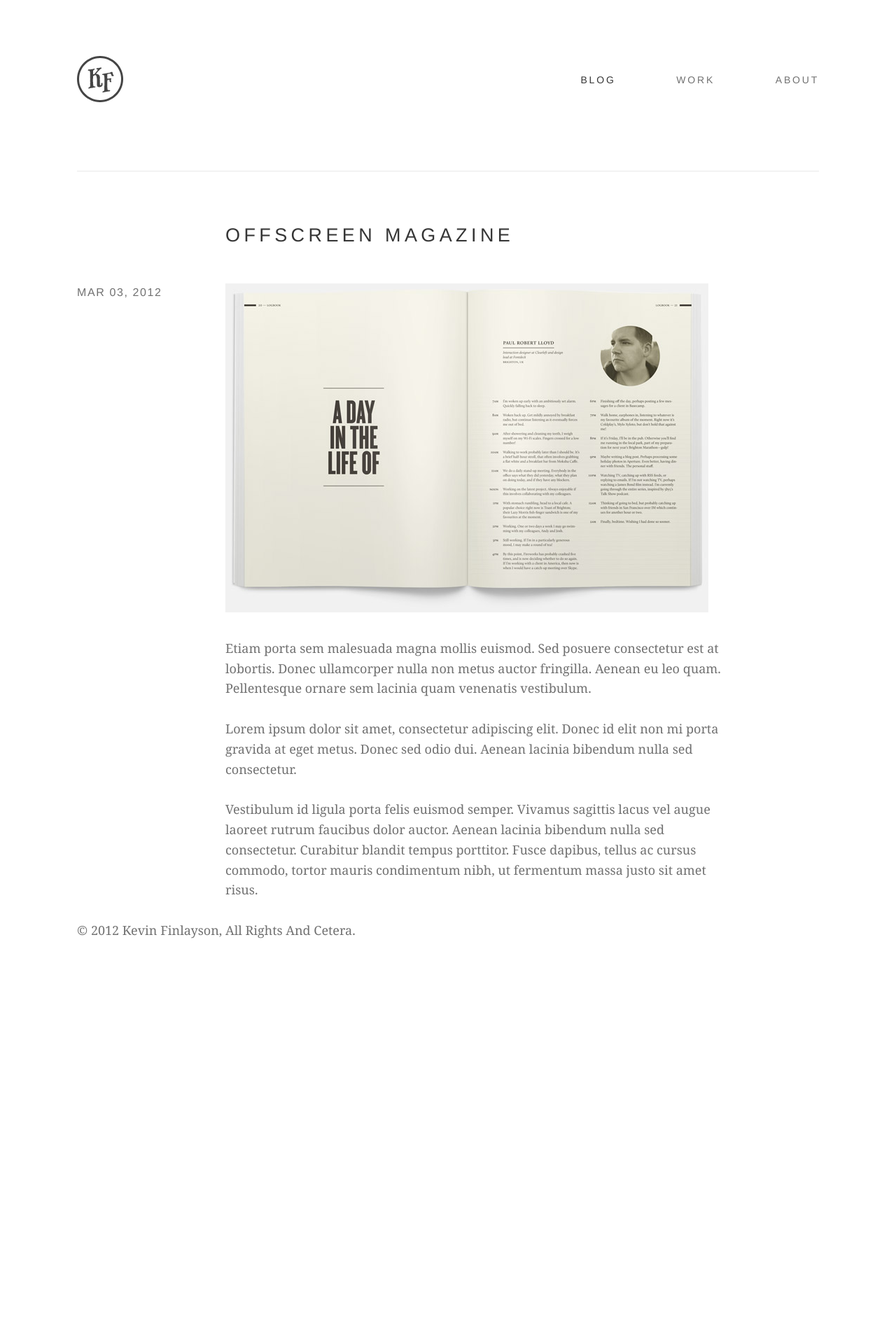
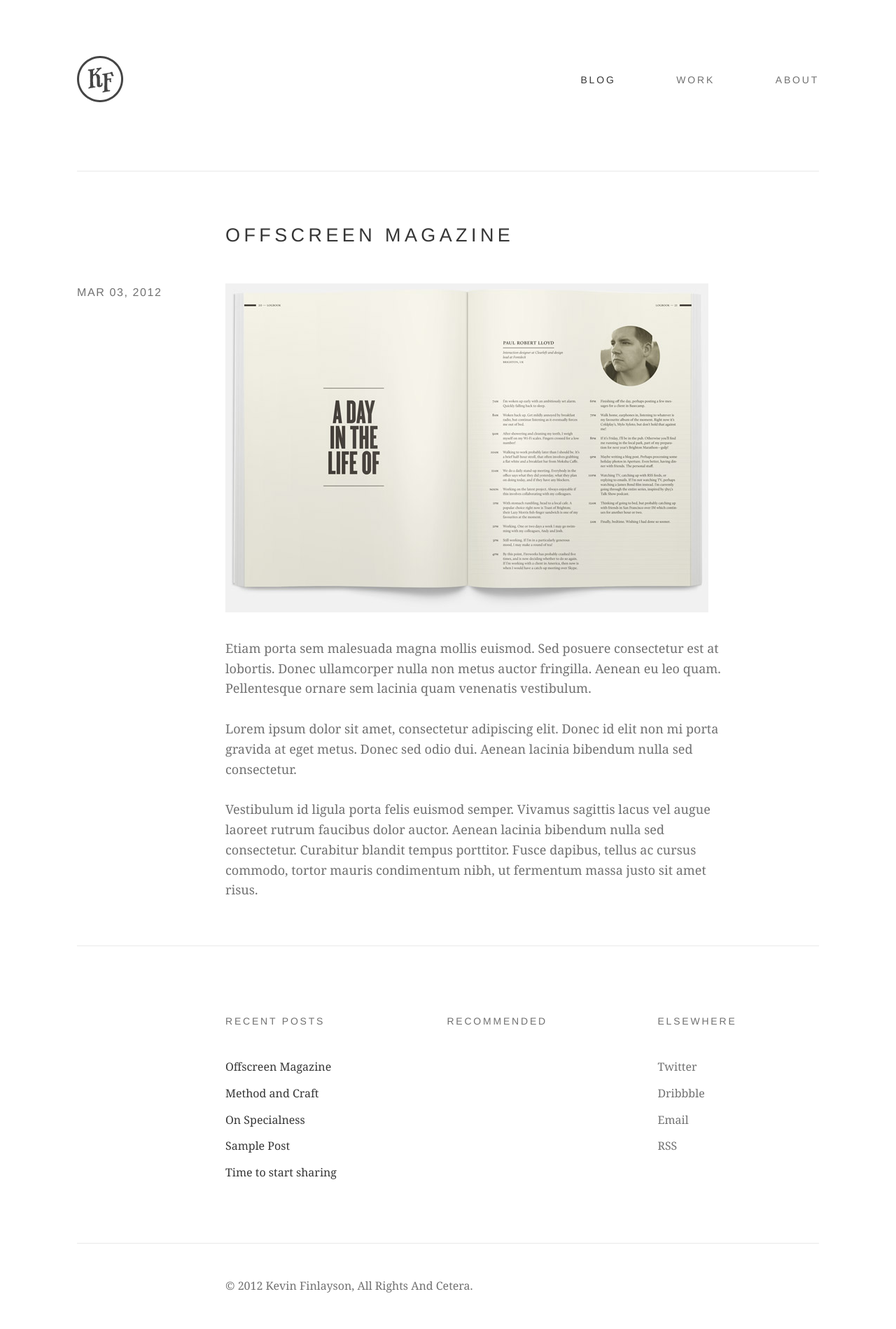
Before and after one commit to kevinfinlayson/kevinfinlayson.com, a Jekyll site: the page built from index.html, in a window 1280 px wide. Shown: the whole page at 70% size. Built offline with Jekyll 4.4.1, drawn with Linux system fonts in a browser that asks for light colours; nearby versions of some CDN libraries; before the commit the page ends 1344 px from its top, so only the background shows below that.

Commit message:
New clean version styling and layout

```diff
--- /dev/null
+++ b/_includes/complementary.html
@@ -0,0 +1,24 @@
+<aside role="complementary">
+  <section class="recent-posts">
+    <h2>Recent Posts</h2>
+    <ul>
+      {% for post in site.posts limit:5 %}
+        <li><a href="{{ post.url }}" title="{{ post.title }}">{{ post.title }}</a></li>
+      {% endfor %}
+    </ul>
+  </section><!-- recent-posts -->
+  <section class="recent-posts">
+    <h2>Recommended</h2>
+    <ul>
+    </ul>
+  </section><!-- recent-posts -->
+  <section class="elsewhere">
+    <h2>Elsewhere</h2>
+    <ul>
+      <li>Twitter</li>
+      <li>Dribbble</li>
+      <li>Email</li>
+      <li>RSS</li>
+    </ul>
+  </section><!-- recent-posts -->
+</aside><!-- end of complementary -->
--- a/_includes/footer.html
+++ b/_includes/footer.html
@@ -1,3 +1,3 @@
 <footer role="contentinfo">
-  &copy; {{ site.time | date: "%Y" }} Kevin Finlayson, All Rights And Cetera.
+  <div class="copyright">&copy; {{ site.time | date: "%Y" }} Kevin Finlayson, All Rights And Cetera.</div>
 </footer><!-- end of contentinfo -->
--- a/_layouts/default.html
+++ b/_layouts/default.html
@@ -6,7 +6,7 @@
   <div class="container">
     {% include header.html %}
     {{ content }}
-    <!-- {#% include sidebar.html %} -->
+    {% include complementary.html %}
     {% include footer.html %}
   </div><!-- end of container -->
   {% include scripts.html %}
--- a/_posts/2011-12-10-I-have-things-to-share.markdown
+++ b/_posts/2011-12-10-time-to-start-sharing.markdown
@@ -1,6 +1,6 @@
 ---
 layout: single-post
-title: Time to start sharing. I have things to share.
+title: Time to start sharing
 ---
 
 From time to time, I like to write things. I’ll get excited or incensed about something, and find I have more to say than 140 characters will permit.
--- a/css/screen.css
+++ b/css/screen.css
@@ -43,10 +43,6 @@
 typography
 */
 h1 {
-  font-size: 2em;
-  margin: 0.67em 0; }
-
-h2 {
   font-size: 1.5em;
   margin: 1.75em 0;
   font-family: "freight-sans-pro-1", "freight-sans-pro-2", "helvetica neue", arial, sans-serif;
@@ -54,9 +50,13 @@
   letter-spacing: 0.2em;
   font-weight: 400; }
 
-h3 {
-  font-size: 1.17em;
-  margin: 1em 0; }
+h2 {
+  font-size: 0.7778em;
+  margin: 3em 0;
+  font-family: "freight-sans-pro-1", "freight-sans-pro-2", "helvetica neue", arial, sans-serif;
+  text-transform: uppercase;
+  letter-spacing: 0.2em;
+  font-weight: 500; }
 
 h1 a, h1 a:visited, h2 a, h2 a:visited {
   color: #363636; }
@@ -92,7 +92,7 @@
 
 menu, ol, ul {
   list-style: none;
-  padding: 0 0 0 40px; }
+  padding: 0; }
 
 li {
   margin-bottom: 0.75em; }
@@ -137,7 +137,6 @@
   display: inline-block;
   line-height: 1.4;
   text-decoration: none;
-  font-weight: 400;
   margin: 0 0 0 80px; }
 
 nav > a:first-child {
@@ -155,7 +154,7 @@
 
 article {
   font-family: "skolar-1", "skolar-2", georgia, serif;
-  font-weight: 300; }
+  border-bottom: 1px solid #e9e9e9; }
 
 article aside {
   font-family: "freight-sans-pro-1", "freight-sans-pro-2", "helvetica neue", arial, sans-serif;
@@ -166,10 +165,43 @@
   font-weight: 400; }
 
 /*
+Complementary
+*/
+aside[role=complementary] {
+  padding: 3em 0 4em 20%;
+  border-bottom: 1px solid #e9e9e9;
+  display: -webkit-box;
+  display: -moz-box;
+  display: box;
+  -webkit-box-align: start;
+  -moz-box-align: start;
+  box-align: start;
+  -webkit-box-orient: horizontal;
+  -moz-box-orient: horizontal;
+  box-orient: horizontal;
+  -webkit-box-pack: start;
+  -moz-box-pack: start;
+  box-pack: start; }
+
+aside[role=complementary] ul {
+  font-size: 0.8889em; }
+
+aside section {
+  margin-left: 40px;
+  -webkit-box-flex: 1;
+  -moz-box-flex: 1;
+  box-flex: 1; }
+
+aside > section:first-child {
+  margin-left: 0; }
+
+/*
 Footer
 */
 footer[role=contentinfo] {
-  clear: both; }
+  padding: 3em 0 3em 20%;
+  font-size: 0.8889em;
+  color: #717171; }
 
 @media only screen and (min-width: 1000px) {
   /*
@@ -182,7 +214,7 @@
   Articles
   */
   article {
-    padding-left: 20%; }
+    padding: 0 0 2em 20%; }
 
   article aside {
     margin-left: -25%;
--- a/index.html
+++ b/index.html
@@ -6,7 +6,7 @@
   {% for post in site.posts limit:1 %}
   <article>
     <header>
-      <h2><a href="{{ post.url }}" title="{{ post.title }}">{{ post.title }}</a></h2>
+      <h1><a href="{{ post.url }}" title="{{ post.title }}">{{ post.title }}</a></h1>
       <aside>
         <abbr class="date">{{ post.date | date: "%b %d, %Y"}}</abbr>
       </aside>
```
Also changed, not shown: _includes/sidebar.html (deleted, +0 -8 lines), css/screen.scss (+40 -15 lines).
